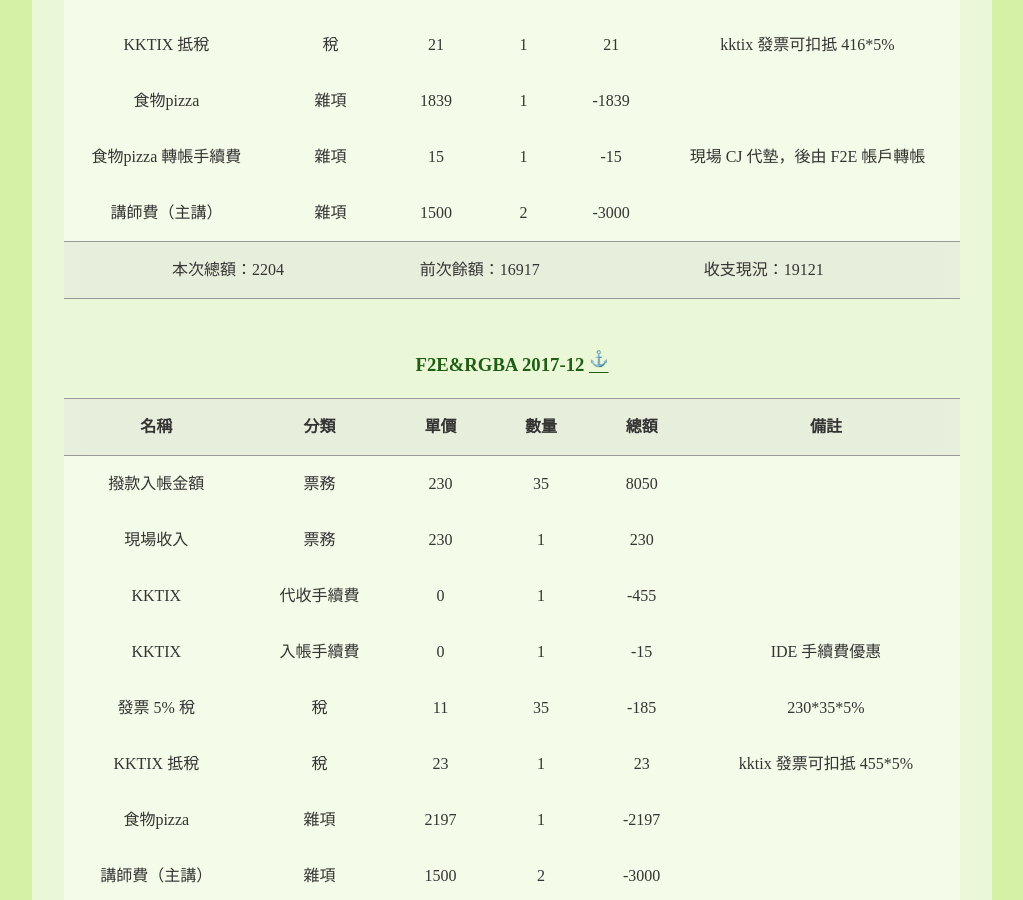
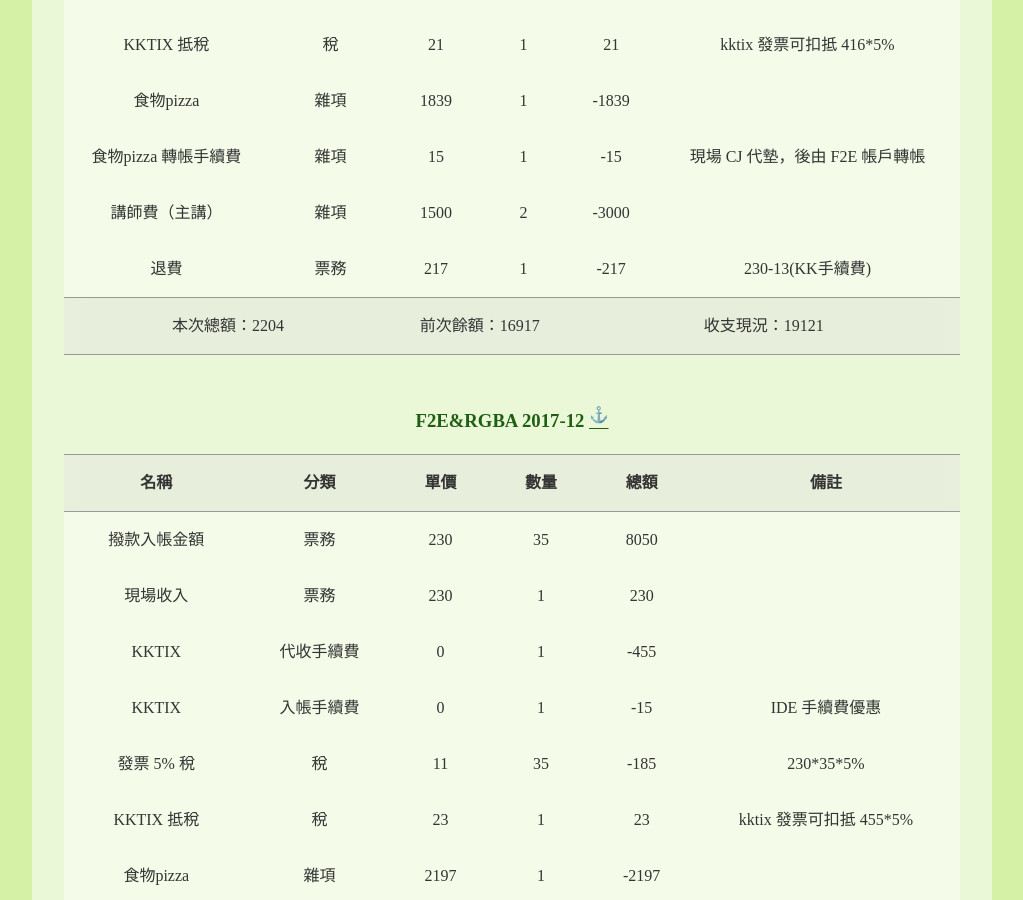
Before and after one commit to f2etw/f2etw.github.io, a Jekyll site: the page built from records.html, in a window 1280 px wide and 900 px high, scrolled down 680 px. Shown: the whole window, without its empty margins (128-1151 px from the left). Built offline with Jekyll 4.4.1, drawn with Linux system fonts in a browser that asks for light colours.

Commit message:
王仕佐退費
付款訂購後取消，KK 沒有自動退費，由 F2E 戶頭轉出 217 元，王仕佐負擔 KK 手續費 13 元

```diff
--- a/_data/records/20180117-F2ERGBA.yml
+++ b/_data/records/20180117-F2ERGBA.yml
@@ -65,6 +65,12 @@ data:
       total: -3000
       note:
 
+    - name: 退費
+      category: 票務
+      unitPrice: 217
+      number: 1
+      total: -217
+      note: 230-13(KK手續費)
 
 
 total: 2204
```
